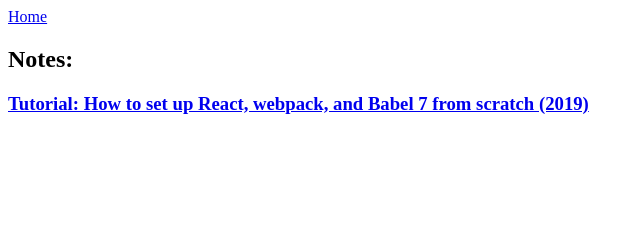
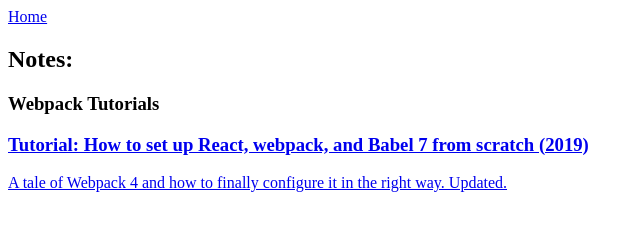
Before and after one commit to Naflin/naflin.github.io, a plain HTML site: page notes.html in a window 1280 px wide. Shown: the whole page, without its empty margins (0-644 px from the left). Drawn offline with Linux system fonts and the light colour scheme.

Commit message:
updated notes

```diff
--- a/notes.html
+++ b/notes.html
@@ -11,7 +11,9 @@
     </nav>
     <div>
         <h2>Notes: </h2>
+        <h3>Webpack Tutorials</h3>
         <a href="https://www.valentinog.com/blog/react-webpack-babel/"><h3>Tutorial: How to set up React, webpack, and Babel 7 from scratch (2019)</h3></a>
+        <a href="https://hackernoon.com/a-tale-of-webpack-4-and-how-to-finally-configure-it-in-the-right-way-4e94c8e7e5c1">A tale of Webpack 4 and how to finally configure it in the right way. Updated.</a>
     </div>
 </body>
 </html>
```
